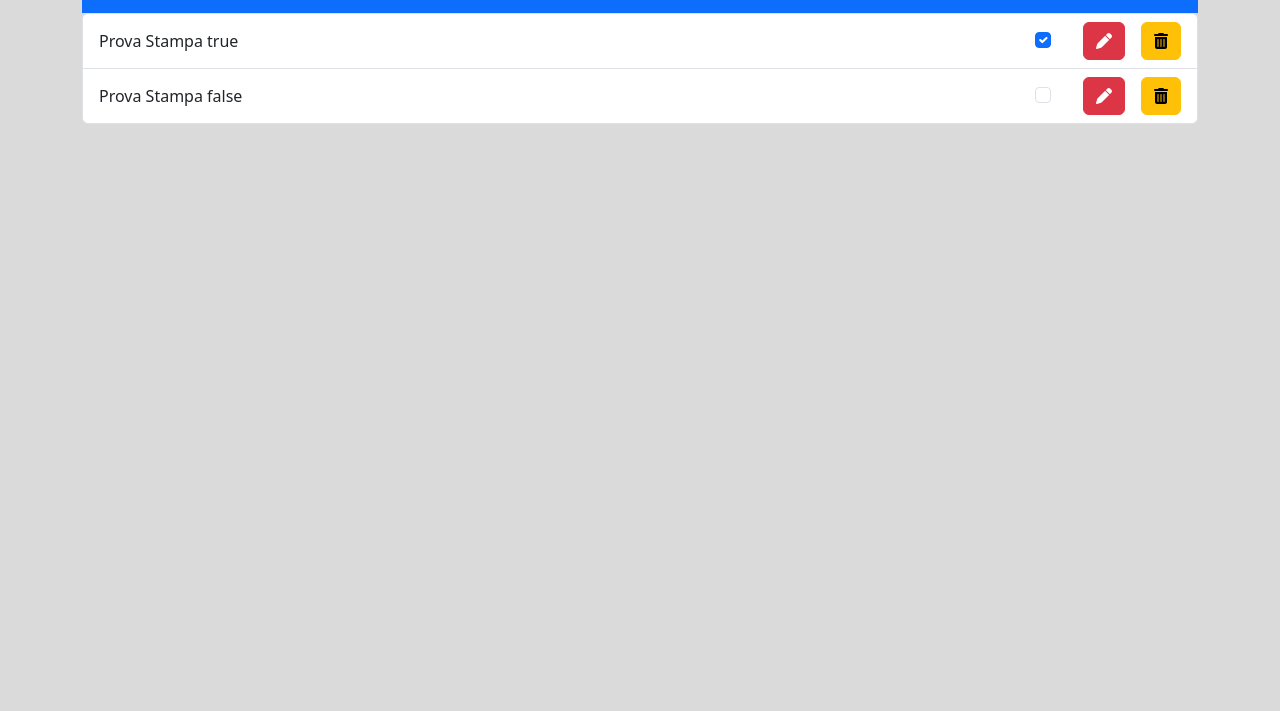
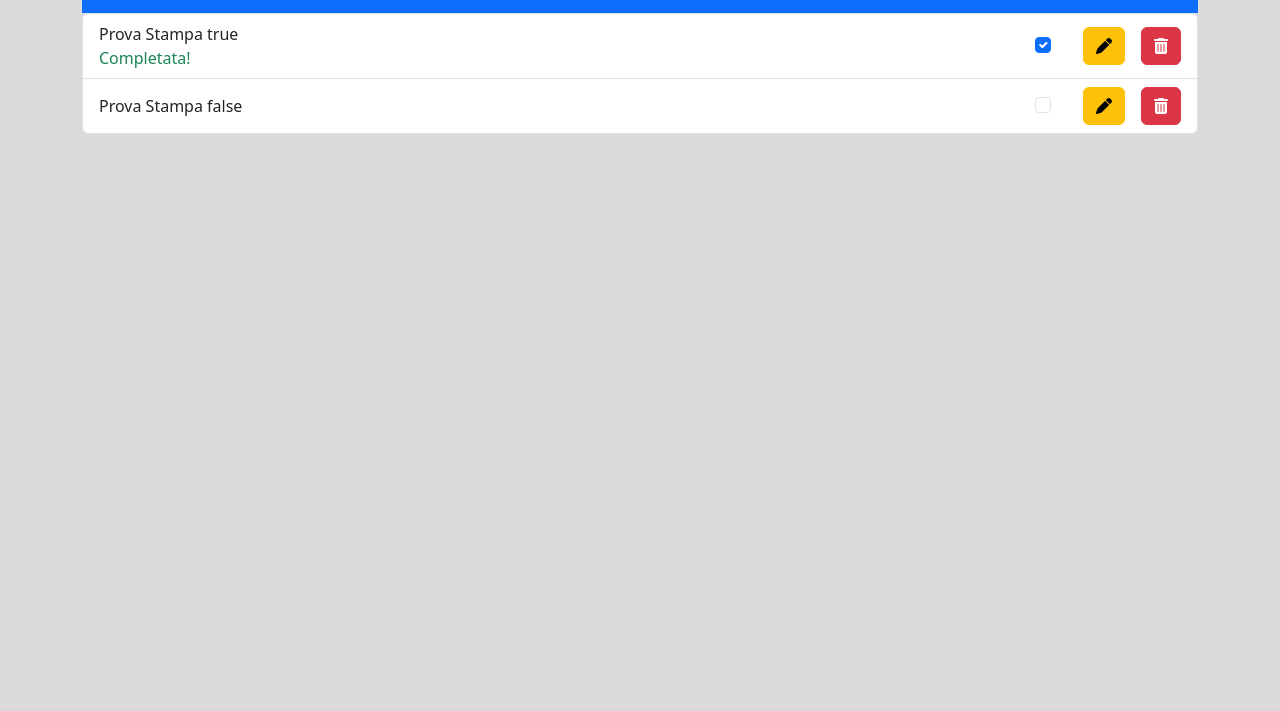
Before and after one commit to Anieb22/vue-todolist, a plain HTML site: page index.html in a window 1280 px wide. Shown: the part 89-800 px from the top of the page. Drawn offline with nearby package versions, Linux system fonts and the light colour scheme.

Commit message:
modificati colori pulsanti e aggiunto "completato" al checkbox

```diff
--- a/index.html
+++ b/index.html
@@ -30,16 +30,21 @@
                                 <div v-if="Task.edit_enabled">
                                     <input v-model="Task.text" type="text">
                                 </div>
-                                <div v-else> {{ Task.text }}</div>
+                                <div v-else> {{ Task.text }}
+                                    <div v-if="Task.done">
+                                        <h6 class="text-success d-inline">Completata!</h6>
+                                    </div>
+                                    <div v-else></div>
+                                </div>
                                 <div class="col-1 d-flex align-items-center flex-row-reverse">
-                                    <button @click="removeTask(Task)" class="btn btn-warning ms-3">
+                                    <button @click="removeTask(Task)" class="btn btn-danger ms-3">
                                         <i class="fas fa-trash-can"></i>
                                     </button>
-                                    <button @click="editTask(index)" class="btn btn-danger ms-3" id="edit-button">
+                                    <button @click="editTask(index)" class="btn btn-warning ms-3" id="edit-button">
                                         <i class="fas fa-pen"></i>
                                       </button>
                                     <div class="form-check d-inline">
-                                        <input v-model="Task.done" @click="changeDone(index)" class="form-check-input form-check-inline d-flex" type="checkbox" value="" id="flexCheckDefault">
+                                        <input v-model="Task.done" @click="changeDone(index)" class="form-check-input form-check-inline d-inline" type="checkbox" value="" id="flexCheckDefault">
                                     </div>
                                 </div>
                             </li>
```
